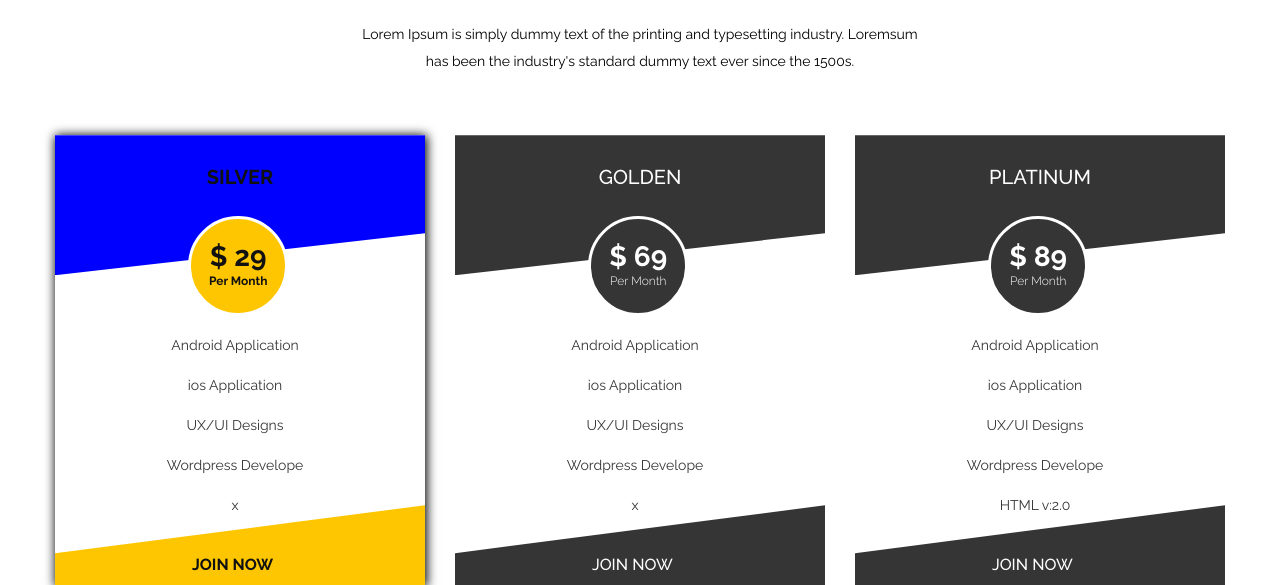
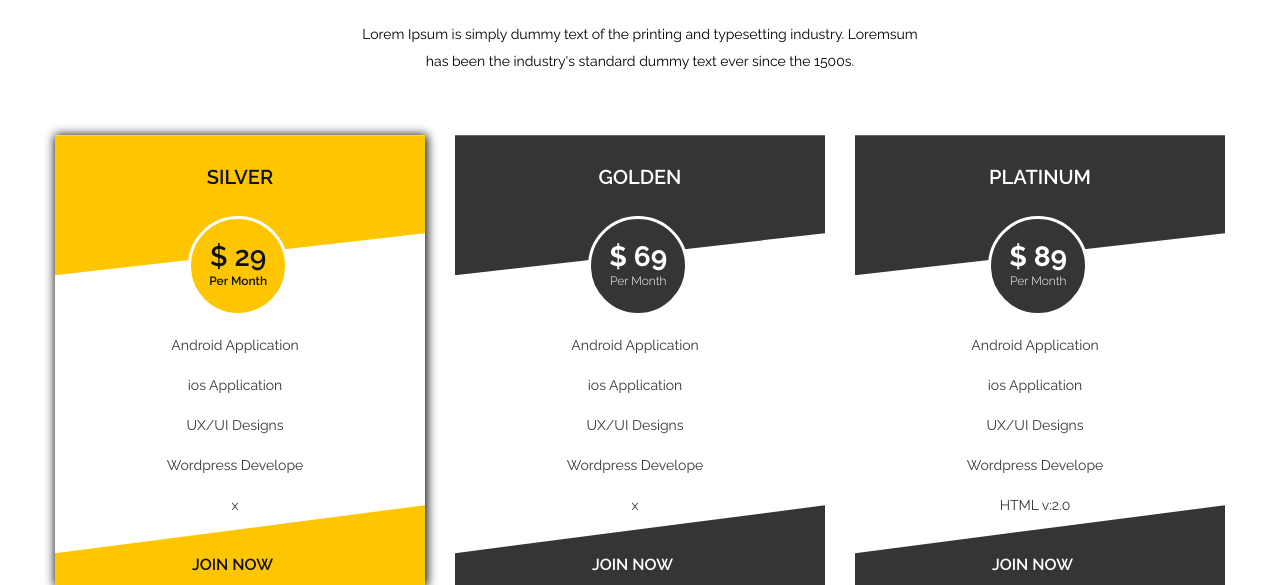
Before and after one commit to Sajjadul011/HUNT-POTFOLIO, a plain HTML site: page index.html in a window 1280 px wide. In both pictures the pointer is over the element "SILVER". Shown: the part 2018-2603 px from the top of the page. Drawn offline with Linux system fonts and the light colour scheme.

Commit message:
some hover code change

```diff
--- a/css/style.css
+++ b/css/style.css
@@ -284,7 +284,7 @@ header .container nav ul li a:hover::after {
     font-size: 20px;
     text-transform: uppercase;
     color: #ffffff;
-    font-weight: 500;
+    font-weight: 600;
     text-align: center;
     padding-top: 30px;
 }
@@ -335,48 +335,32 @@ header .container nav ul li a:hover::after {
     clip-path: polygon(100% 100%, 100% 0%, 0 60%, 0 100%);
     transition: all .2s linear;
 }
-/* #pricepenal .container .mainbox .join h5 {
-    font-size: 16px;
-    padding-top: 45px;
-    text-transform: uppercase;
-    color: #ffffff;
-    font-weight: 500;
-    text-align: center;
-} */
 #pricepenal .container .mainbox .join a {
     font-size: 16px;
-    /* padding-top: 45px; */
     position: relative;
     top: 62%;
     left: 37%;
     transform: translate(-50%,-50%);
     text-transform: uppercase;
     color: white;
-    font-weight: 500;
+    font-weight: 600;
     text-align: center;
 }
 #pricepenal .container .mainbox:hover {
     box-shadow: 1px 1px 10px 1px black;
     color: black;
 }
-#pricepenal .container .mainbox:hover .planename {
-    /* background-color: #fec600; */
-    background-color: blue;
-    color: #111111;
-}
-#pricepenal .container .mainbox:hover >.price{
+#pricepenal .container .mainbox:hover .planename,
+#pricepenal .container .mainbox:hover .price,
+#pricepenal .container .mainbox:hover .join{
     background-color: #fec600;
-
 }
 #pricepenal .container .mainbox:hover  .price  h5,
 #pricepenal .container .mainbox:hover  .price  p,
 #pricepenal .container .mainbox:hover  .join a,
 #pricepenal .container .mainbox:hover .planename h4{
     color: #111111;
-    font-weight: bold;
+    font-weight: 600;
 }
-#pricepenal .container .mainbox:hover .join{
-    background-color: #fec600;
-    color: #111111;
-}
+
 /* Price end */
```
